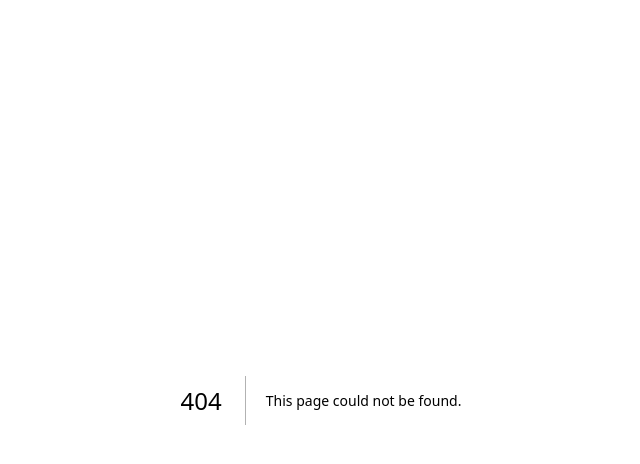
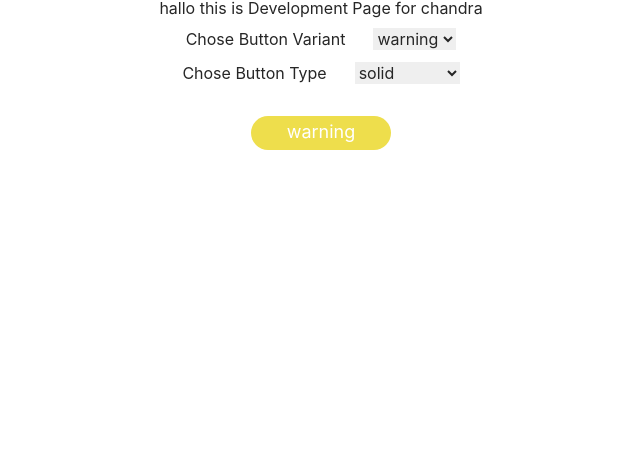
Before and after one commit to Redchlorophyll/personal-web, a Next.js app in the folder front-end/: page /development in a window 1280 px wide. Before the commit this address had no page. Shown: the top 464 px of the page, without its empty margins (319-959 px from the left). Built offline with nearby package versions, Linux system fonts and the light colour scheme.

Commit message:
feature: adding button componenet

```diff
--- a/front-end/components/common/Button/Index.tsx
+++ b/front-end/components/common/Button/Index.tsx
@@ -1,5 +1,118 @@
-import React from "react";
+import React, { ReactNode, useEffect, useState } from "react";
 
-export default function Button() {
-  return <div>Buttons</div>;
-}
+type buttonProps = {
+  variant?: "warning" | "success" | "primary" | "error" | "muted";
+  children?: ReactNode;
+  type?: string;
+  onClick?: () => void;
+};
+
+type buttonStyle = {
+  variant?: string;
+  style?: string;
+};
+
+const Button: React.FunctionComponent<buttonProps> = (props) => {
+  const [design, setDesign] = useState<string>("");
+
+  const solid: buttonStyle[] = [
+    {
+      variant: "warning",
+      style: "bg-yellow-700 text-black-100 active:bg-yellow-900",
+    },
+    {
+      variant: "success",
+      style: "bg-green-700 text-black-100 active:bg-green-900",
+    },
+    {
+      variant: "primary",
+      style: "bg-primary-700 text-black-100 active:bg-primary-900",
+    },
+    {
+      variant: "error",
+      style: "bg-red-700 text-black-100 active:bg-red-900",
+    },
+    {
+      variant: "muted",
+      style: "bg-black-600 text-black-100 active:bg-black-900",
+    },
+  ];
+
+  const outline: buttonStyle[] = [
+    {
+      variant: "warning",
+      style: "text-yellow-800 border-solid border-[1px] border-yellow-800",
+    },
+    {
+      variant: "success",
+      style: "text-green-700 border-solid border-[1px] border-green-800",
+    },
+    {
+      variant: "primary",
+      style: "text-primary-700 border-solid border-[1px] border-primary-800",
+    },
+    {
+      variant: "error",
+      style: "text-red-700 border-solid border-[1px] border-red-800",
+    },
+    {
+      variant: "muted",
+      style: "text-black-600 border-solid border-[1px] border-black-800",
+    },
+  ];
+
+  const translucent: buttonStyle[] = [
+    {
+      variant: "warning",
+      style: "bg-yellow-500 text-yellow-900",
+    },
+    {
+      variant: "success",
+      style: "bg-green-300 text-green-900",
+    },
+    {
+      variant: "primary",
+      style: "bg-primary-400 text-primary-900",
+    },
+    {
+      variant: "error",
+      style: "bg-red-400 text-red-900",
+    },
+    {
+      variant: "muted",
+      style: "bg-black-300 text-black-900",
+    },
+  ];
+
+  useEffect(() => {
+    if (props.type === "solid") {
+      const designValue: buttonStyle[] = solid.filter(
+        (val) => val.variant === props.variant
+      );
+      setDesign(designValue[0]["style"] || "");
+    }
+    if (props.type === "outline") {
+      const designValue: buttonStyle[] = outline.filter(
+        (val) => val.variant === props.variant
+      );
+      setDesign(designValue[0]["style"] || "");
+    }
+    if (props.type === "translucent") {
+      const designValue: buttonStyle[] = translucent.filter(
+        (val) => val.variant === props.variant
+      );
+      setDesign(designValue[0]["style"] || "");
+    }
+  }, [props.variant, props.type]);
+
+  return (
+    <button
+      onClick={props.onClick}
+      className={`w-fit min-w-[140px] px-[27px] pt-[3px] pb-[6px] h-[34px] rounded-[27.2748px] text-lg leading-[22px] ${design}`}
+    >
+      {props.variant}
+    </button>
+  );
+};
+
+export default Button;
--- /dev/null
+++ b/front-end/pages/development.tsx
@@ -0,0 +1,56 @@
+import Button from "~/components/common/Button/Index";
+import { useState } from "react";
+
+type variant = "warning" | "success" | "primary" | "error" | "muted";
+
+function Development() {
+  const [variant, setVariant] = useState<variant>("warning");
+  const [type, setType] = useState("solid");
+
+  const handleSelectedVariant = (
+    event: React.ChangeEvent<HTMLSelectElement>
+  ) => {
+    // console.log(event.target.value);
+    setVariant(event.target.value as variant);
+  };
+
+  const handleSelectedType = (event: React.ChangeEvent<HTMLSelectElement>) => {
+    // console.log(event.target.value);
+    setType(event.target.value);
+  };
+
+  const handleOnClick = () => {
+    window.alert("hallo");
+  };
+
+  return (
+    <div className="text-center">
+      <h1>hallo this is Development Page for chandra</h1>
+      <div className="mb-3 mt-3">
+        <label htmlFor="" className="inline-block mr-7">
+          Chose Button Variant
+        </label>
+        <select name="" id="" onChange={handleSelectedVariant}>
+          <option value="warning">warning</option>
+          <option value="success">success</option>
+          <option value="primary">primary</option>
+          <option value="error">error</option>
+          <option value="muted">muted</option>
+        </select>
+      </div>
+      <div className="mb-8">
+        <label htmlFor="" className="inline-block mr-7">
+          Chose Button Type
+        </label>
+        <select name="" id="" onChange={handleSelectedType}>
+          <option value="solid">solid</option>
+          <option value="outline">outline</option>
+          <option value="translucent">translucent</option>
+        </select>
+      </div>
+      <Button type={type} onClick={handleOnClick} variant={variant}></Button>
+    </div>
+  );
+}
+
+export default Development;
```
Also changed, not shown: front-end/global/types.ts (added).
